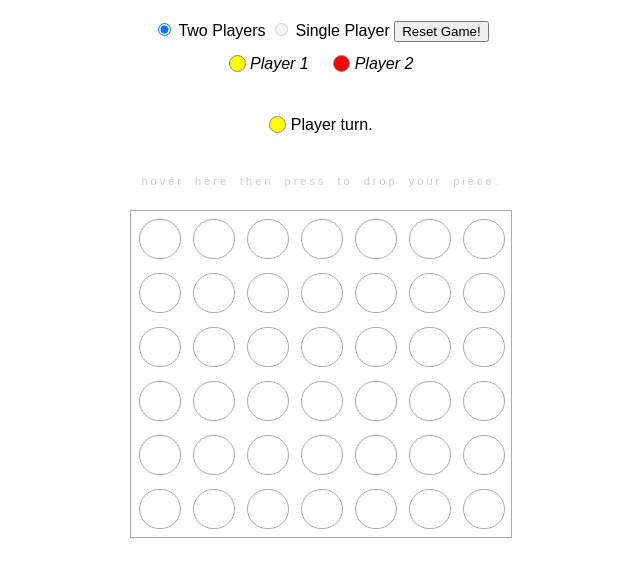
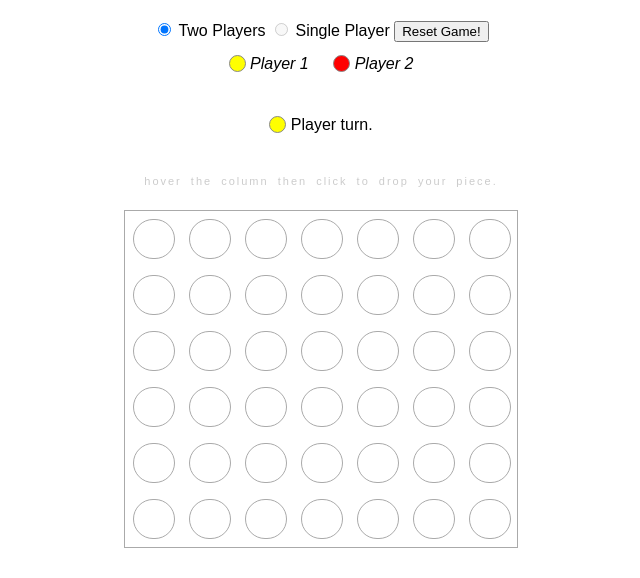
Before and after one commit to adelbert-silla/ads-connect-four, a plain HTML site: page index.html in a window 1280 px wide. Both pictures are taken after a click on the button "Let's Start!". Shown: the whole page, without its empty margins (319-959 px from the left). Drawn offline with Linux system fonts and the light colour scheme.

Commit message:
Change dropping of peices event from click on the top to clicking on the columns.

```diff
--- a/index.html
+++ b/index.html
@@ -21,19 +21,19 @@
 			</div>
 		</div>
 
-		<div id="drop-area-help" style="display: none"><span>hover here then press to drop your piece.</span></div>
-		<table id="player-moves" style="display:none">
+		<div id="drop-area-help" style="display: none"><span>hover the column then click to drop your piece.</span></div>
+		<table id="player-moves" style="display:none" cellpadding="0" cellspacing="0">
 			<tr>
-				<th><div onclick="ConnectFour.playerMove(0)"></div></th>
-				<th><div onclick="ConnectFour.playerMove(1)"></div></th>
-				<th><div onclick="ConnectFour.playerMove(2)"></div></th>
-				<th><div onclick="ConnectFour.playerMove(3)"></div></th>
-				<th><div onclick="ConnectFour.playerMove(4)"></div></th>
-				<th><div onclick="ConnectFour.playerMove(5)"></div></th>
-				<th><div onclick="ConnectFour.playerMove(6)"></div></th>
+				<th><div></div></th>
+				<th><div></div></th>
+				<th><div></div></th>
+				<th><div></div></th>
+				<th><div></div></th>
+				<th><div></div></th>
+				<th><div></div></th>
 			</tr>
 		</table>
-		<table id="connect-four-canvas">
+		<table id="connect-four-canvas" cellpadding="0" cellspacing="0">
 			<tr>
 				<td><div></div></td>
 				<td><div></div></td>
--- a/main.css
+++ b/main.css
@@ -17,7 +17,7 @@ body {
 #player-moves tr > th,
 #connect-four-canvas td {
 	width: 40px;
-	padding: 6px;
+	padding: 8px;
 }
 #connect-four-canvas td div {
 	border: 1px solid #aaa;
@@ -58,11 +58,6 @@ body {
 	height: 38px;
 }
 
-#player-moves tr > th > div:hover {
-	opacity: 1;
-	cursor: pointer;
-}
-
 #paylers-info #player-1 {
 	margin-right: 20px;
 }
@@ -93,8 +88,8 @@ body {
 #drop-area-help span {
  	margin: 0px auto;
  	font-size: 11px;
- 	letter-spacing: 3px;
- 	word-spacing: 5px;
+ 	letter-spacing: 2px;
+ 	word-spacing: 4px;
  	display: inline-block;
  	color: #CCCCCC;
 }
--- a/main.js
+++ b/main.js
@@ -2,19 +2,22 @@ var ConnectFour = {
 	player1: 'player-1',
 	player2: 'player-2',
 	currentPlayer: "",
+	hasWinner: false,
 	canvas: $('#connect-four-canvas'),
 
 	start: function() {
+		self.hasWinner = false;
 		this.setCurrentPlayer(this.player1);
 		$('#paylers-info').show();
 		$('#player-moves').show();
 		$('#startBtn').hide();
 		$('#endBtn').show();
 		$('#drop-area-help').show();
+		this.bindCellsEvents();
 	},
 
 	reset: function() {
-		this.canvas.find('td').removeAttr('class');
+		this.canvas.find('td').unbind('click mouseenter mouseleave').removeAttr('class');
 		this.start();
 		$('#startBtn').hide();
 		$('#endBtn').show();
@@ -40,6 +43,22 @@ var ConnectFour = {
 			else this.showDraw();
 
 		} else this.showWinner(winner)
+	},
+
+	bindCellsEvents: function() {
+		var self = this;
+		this.canvas.find('td').click(function(e) {
+			var colIndex = $(this).index();
+			self.playerMove(colIndex);
+		}).hover(function(e) {
+			var colIndex = $(this).index();
+			$('#player-moves tr th:nth-child('+ (colIndex + 1) +') div').css('opacity', 1);
+			self.canvas.find('tr td:nth-child('+ (colIndex + 1) +')').css('backgroundColor', '#EFEFEF');
+		}, function(e) {
+			var colIndex = $(this).index();
+			$('#player-moves tr th:nth-child('+ (colIndex + 1) +') div').css('opacity', 0);
+			self.canvas.find('tr td').css('backgroundColor', 'transparent');
+		});
 	},
 
 	checkWinningPlayer: function(colIndex, rowIndex) {
@@ -126,6 +145,7 @@ var ConnectFour = {
 	},
 
 	showWinner: function(player) {
+		self.hasWinner = true;
 		var playerLabel = $.trim($('#'+player).text());
 		alert("Congrats " + playerLabel + "! You've won the game!");
 		this.endGame();
@@ -138,8 +158,9 @@ var ConnectFour = {
 
 	endGame: function() {
 		$('#player-moves').hide();
+		$('#paylers-info').hide();
 		$('#drop-area-help').hide();
-		$('#paylers-info').hide()
+		this.canvas.find('td').unbind('click mouseenter mouseleave');
 	},
 
 	switchPlayer: function() {
```
